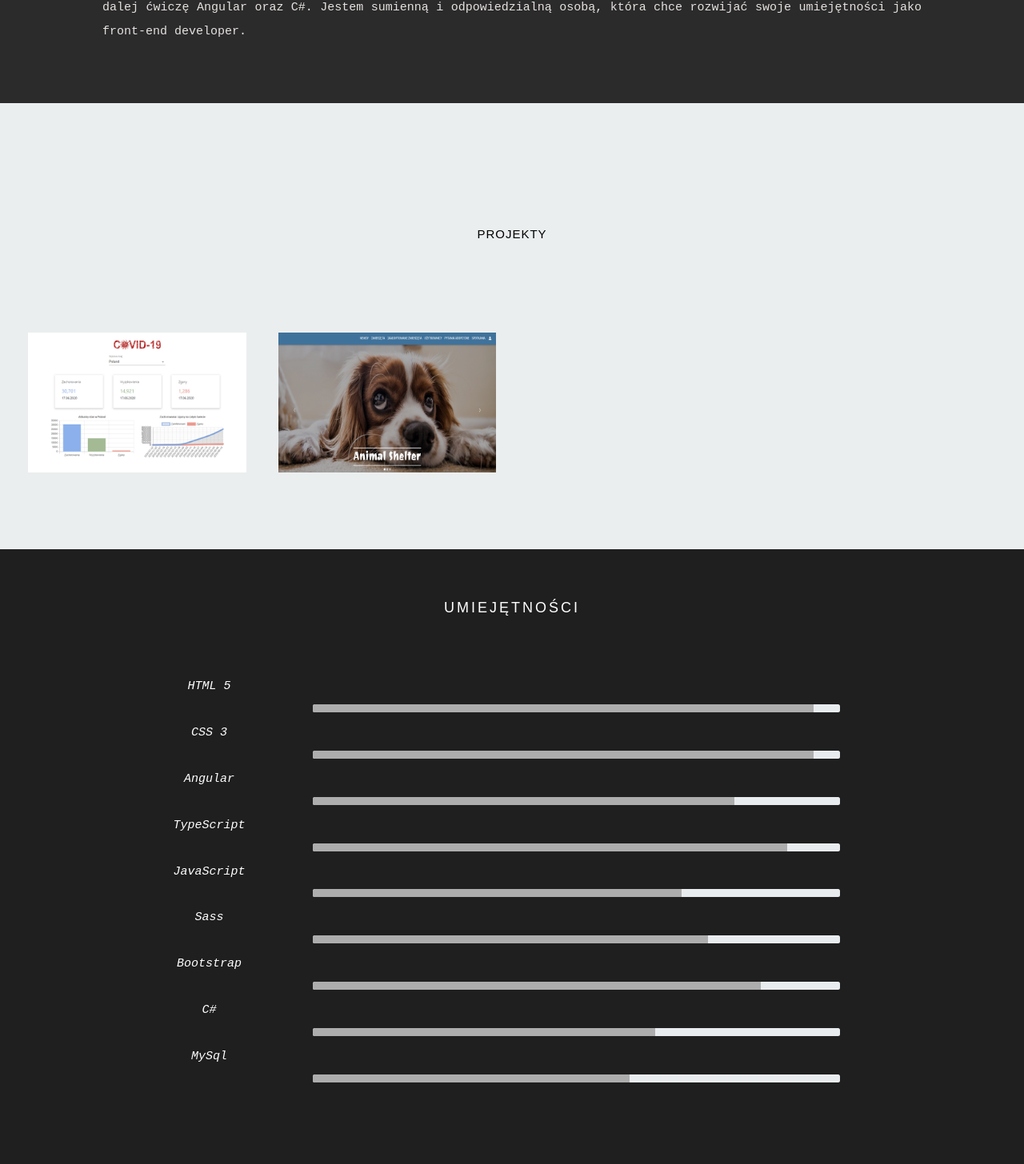
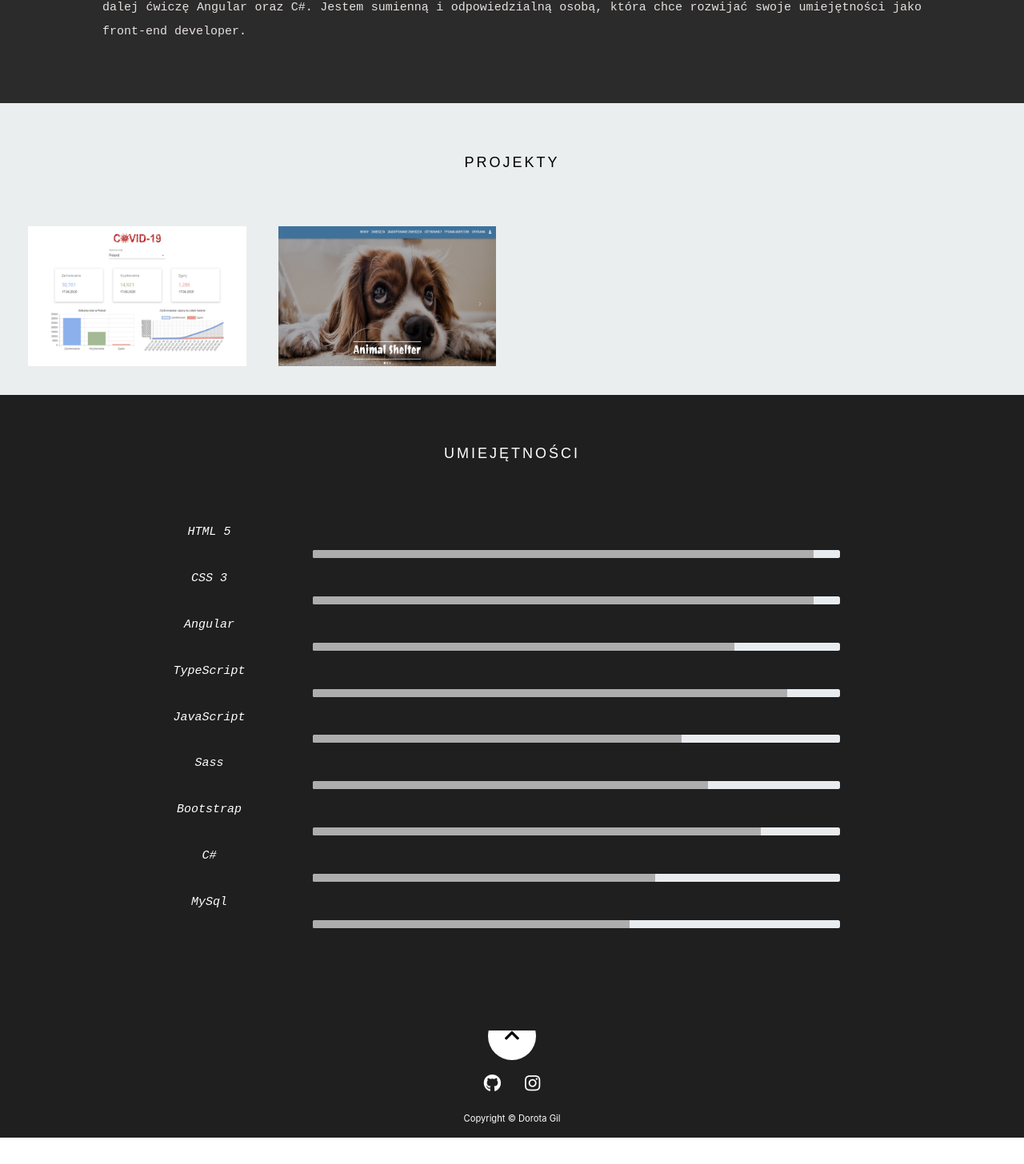
Before and after one commit to Dorota1997/Dorota1997.github.io, a React (Create React App) app: page / in a window 1280 px wide. Shown: the part 1199-2655 px from the top of the page at 80% size. After the commit the page ends 2622 px from the top, so only its background shows below. Built offline with nearby package versions, Linux system fonts and the light colour scheme; some icons are missing.

Commit message:
Modify styles

```diff
--- a/public/css/default.css
+++ b/public/css/default.css
@@ -24,7 +24,7 @@ time, mark, audio, video {
 }
 
 article,aside,details,figcaption,figure,
-footer,header,hgroup,menu,nav,section {
+smoothscroll,header,hgroup,menu,nav,section {
    display: block;
 }
 
--- a/public/css/layout.css
+++ b/public/css/layout.css
@@ -34,7 +34,6 @@ header .banner-text { width: 100%; }
 header .banner-text h3 {
    font: 50px/1.9em 'opensans-bold', sans-serif;
    color: #333333;
-   /* letter-spacing: -2px; */
    margin: 0 auto 18px auto;
    text-shadow: 0px 1px 3px rgba(0, 0, 0, .8);
    width: 100%;
@@ -58,7 +57,6 @@ header .banner-text hr {
    border-color: rgba(150, 150, 150, .1);
 }
 
-/* header social links */
 header .social {
    margin: 24px 0;
    padding: 0;
@@ -73,13 +71,11 @@ header .social li {
 header .social li a { color: #333333; }
 header .social li a:hover { color: #5b5b5b; }
 
-/* scrolldown link */
 header .scrolldown a {
    position: absolute;
    bottom: 30px;
    left: 50%;
    margin-left: -29px;
-   /* color: #fff; */
    display: block;
    height: 42px;
    width: 42px;
@@ -183,48 +179,28 @@ ul#nav li.current a { color: #57924c; }
 
 #resume {
    background: #fff;
-   padding-top: 90px;
-   padding-bottom: 72px;
-   overflow: hidden;
 }
 
-#resume a, #resume a:visited  { color: #11ABB0; }
-#resume a:hover, #resume a:focus { color: #313131; }
-
-#resume h1 {
-   font: 18px/24px 'opensans-bold', sans-serif;
-   text-transform: uppercase;
-   letter-spacing: 1px;
-}
-#resume h1 span {
-   border-bottom: 3px solid #11ABB0;
-   padding-bottom: 6px;
-}
 #resume h3 {
-   font: 25px/30px 'opensans-bold', sans-serif;
+   font-family: 'Courier New', Courier, monospace;
+   font-size: 20px;
+   font-weight: bold;
 }
 
 #resume .header-col { padding-top: 9px; }
-#resume .main-col { padding-right: 10%; }
 
-.education, .work {
-   margin-bottom: 48px;
-   padding-bottom: 24px;
-   border-bottom: 1px solid #E8E8E8;
+.experience-desc {
+   text-align: left;
+   font-family: 'Courier New', Courier, monospace;
+   font-size: 11px;
 }
+
 #resume .info {
-   font: 16px/24px 'librebaskerville-italic', serif;
    color: #6E7881;
-   margin-bottom: 18px;
-   margin-top: 9px;
-}
-#resume .info span {
-   margin-right: 5px;
-   margin-left: 5px;
-}
-#resume .date {
-   font: 15px/24px 'opensans-regular', sans-serif;
-   margin-top: 6px;
+   font-family: 'Courier New', Courier, monospace;
+   font-size: 15px;
+   text-align: left;
+   font-weight: bold;
 }
 
 .bars {
@@ -269,16 +245,6 @@ ul#nav li.current a { color: #57924c; }
 
 #portfolio {
    background: #ebeeee;
-   padding-top: 90px;
-   padding-bottom: 60px;
-}
-#portfolio h1 {
-   font: 15px/24px 'opensans-semibold', sans-serif;
-   text-transform: uppercase;
-   letter-spacing: 1px;
-   text-align: center;
-   margin-bottom: 48px;
-   color: #95A3A3;
 }
 
 #portfolio-wrapper {
@@ -286,7 +252,6 @@ ul#nav li.current a { color: #57924c; }
    flex-wrap: wrap;
 }
 
-/* Portfolio Content */
 #portfolio-wrapper .columns { margin-bottom: 36px; }
 .portfolio-item .item-wrap {
    background: #fff;
@@ -305,7 +270,6 @@ ul#nav li.current a { color: #57924c; }
    cursor: pointer;
 }
 
-/* overlay */
 .portfolio-item .item-wrap .overlay {
    position: absolute;
    left: 0;
@@ -362,7 +326,6 @@ ul#nav li.current a { color: #57924c; }
    margin-bottom: 0;
 }
 
-/* on hover */
 .portfolio-item:hover .overlay {
 	opacity: 1;
 	-moz-opacity: 1;
@@ -374,7 +337,6 @@ ul#nav li.current a { color: #57924c; }
 	filter:alpha(opacity=100);
 }
 
-/* popup modal */
 .popup-modal {
 	max-width: 550px;
 	background: #fff;
@@ -418,7 +380,6 @@ ul#nav li.current a { color: #57924c; }
 .popup-modal a:hover {	color: #00CCCC; }
 .popup-modal a.popup-modal-dismiss { margin-left: 24px; }
 
-/* content at start */
 .mfp-fade.mfp-wrap .mfp-content .popup-modal {
    opacity: 0;
    -webkit-transition: all 200ms ease-in-out;
@@ -427,11 +388,11 @@ ul#nav li.current a { color: #57924c; }
 	-ms-transition: all 200ms ease-in-out;
    transition: all 200ms ease-in-out;
 }
-/* content fadein */
+
 .mfp-fade.mfp-wrap.mfp-ready .mfp-content .popup-modal {
    opacity: 1;
 }
-/* content fadeout */
+
 .mfp-fade.mfp-wrap.mfp-removing .mfp-content .popup-modal {
    opacity: 0;
 }
@@ -534,7 +495,6 @@ ul#nav li.current a { color: #57924c; }
    color: #fff;
 }
 
-/*	Blockquotes */
 #testimonials blockquote {
    margin: 0 0px 30px 0px;
    padding-left: 0;
@@ -560,7 +520,6 @@ ul#nav li.current a { color: #57924c; }
 #testimonials blockquote cite a,
 #testimonials blockquote cite a:visited { color: #8B9798; border: none }
 
-/* Reset */
 .flexslider a:active,
 .flexslider a:focus  { outline: none; }
 .slides,
@@ -568,7 +527,6 @@ ul#nav li.current a { color: #57924c; }
 .flex-direction-nav { margin: 0; padding: 0; list-style: none; }
 .slides li { margin: 0; padding: 0;}
 
-/* Necessary Styles */
 .flexslider {
    position: relative;
    zoom: 1;
@@ -578,15 +536,12 @@ ul#nav li.current a { color: #57924c; }
 .flexslider .slides { zoom: 1; }
 .flexslider .slides > li { position: relative; }
 
-/* Hide the slides before the JS is loaded. Avoids image jumping */
 .flexslider .slides > li {
    display: none;
-   /* -webkit-backface-visibility: hidden;  */
 }
-/* Suggested container for slide animation setups. Can replace this with your own */
+
 .flex-container { zoom: 1; position: relative; }
 
-/* Clearfix for .slides */
 .slides:before,
 .slides:after {
    content: " ";
@@ -596,19 +551,14 @@ ul#nav li.current a { color: #57924c; }
    clear: both;
 }
 
-/* No JavaScript Fallback */
-/* If you are not using another script, such as Modernizr, make sure you
- * include js that eliminates this class on page load */
 .no-js .slides > li:first-child { display: block; }
 
-/* Slider Styles */
+
 .slides { zoom: 1; }
 .slides > li {
-   /*margin-right: 5px; */
    overflow: hidden;
 }
 
-/* Control Nav */
 .flex-control-nav {
     width: 100%;
     position: absolute;
@@ -645,97 +595,6 @@ ul#nav li.current a { color: #57924c; }
     cursor: default;
 }
 
-#contact {
-   background: #191919;
-   padding-top: 96px;
-   padding-bottom: 102px;
-   color: #636363;
-}
-#contact .section-head { margin-bottom: 42px; }
-
-#contact a, #contact a:visited  { color: #11ABB0; }
-#contact a:hover, #contact a:focus { color: #fff; }
-
-#contact h1 {
-   font: 18px/24px 'opensans-bold', sans-serif;
-   text-transform: uppercase;
-   letter-spacing: 3px;
-   color: #EBEEEE;
-   margin-bottom: 6px;
-}
-#contact h1 span { display: none; }
-#contact h1:before {
-   font-family: 'FontAwesome';
-   content: "\f0e0";
-	padding-right: 10px;
-	font-size: 72px;
-   line-height: 72px;
-   text-align: left;
-   float: left;
-   color: #ebeeee;
-}
-
-#contact h4 {
-   font: 16px/24px 'opensans-bold', sans-serif;
-   color: #EBEEEE;
-   margin-bottom: 6px;
-}
-#contact p.lead {
-   font: 18px/36px 'opensans-light', sans-serif;
-   padding-right: 3%;
-}
-#contact .header-col { padding-top: 6px; }
-
-
-/* contact form */
-#contact form { margin-bottom: 30px; }
-#contact label {
-   font: 15px/24px 'opensans-bold', sans-serif;
-   margin: 12px 0;
-   color: #EBEEEE;
-	display: inline-block;
-	/* float: left; */
-   width: 26%;
-}
-#contact input,
-#contact textarea,
-#contact select {
-   padding: 18px 20px;
-	color: #eee;
-	background: #373233;
-	margin-bottom: 42px;
-	border: 0;
-	outline: none;
-   font-size: 15px;
-   line-height: 24px;
-   width: 65%;
-}
-#contact input:focus,
-#contact textarea:focus,
-#contact select:focus {
-	color: #fff;
-	background-color: #11ABB0;
-}
-#contact button.submit {
-	text-transform: uppercase;
-	letter-spacing: 3px;
-	color:#fff;
-   background: #0D0D0D;
-	border: none;
-   cursor: pointer;
-   height: auto;
-   display: inline-block;
-	border-radius: 3px;
-   margin-left: 26%;
-}
-#contact button.submit:hover {
-	color: #0D0D0D;
-	background: #fff;
-}
-#contact span.required {
-	color: #11ABB0;
-	font-size: 13px;
-}
 #message-warning, #message-success {
    display: none;
 	background: #0F0F0F;
@@ -758,38 +617,20 @@ ul#nav li.current a { color: #57924c; }
    top: 17px;
 }
 
-
-/* Twitter Feed */
-#twitter {
-   margin-top: 12px;
-   padding: 0;
-}
-#twitter li {
-   margin: 6px 0px 12px 0;
-   line-height: 30px;
-}
-#twitter li span {
-   display: block;
-}
-#twitter li b a {
-   font: 13px/36px 'opensans-regular', Sans-serif;
-   color: #474747 !important;
-   border: none;
+footer {
+   background: #1F1F1F;
+   min-height: 100px;
+   width: 100%;
+   overflow: hidden;
+   font-size: 14px;
+   color: white;
+   position: relative;
+   text-align: center;
 }
 
-footer {
-   padding-top: 48px;
-   margin-bottom: 48px;
-   color: #303030;
-   font-size: 14px;
-   text-align: center;
-   position: relative;
-}
-
-footer a, footer a:visited { color: #525252; }
+footer a, footer a:visited { color: #fff; }
 footer a:hover, footer a:focus { color: #fff; }
 
-/* copyright */
 footer .copyright {
     margin: 0;
     padding: 0;
@@ -813,38 +654,23 @@ footer .copyright  li:first-child:before {
     display: none;
 }
 
-/* social links */
-footer .social-links {
-   margin: 18px 0 30px 0;
-   padding: 0;
-   font-size: 30px;
-}
-footer .social-links li {
-    display: inline-block;
-    margin: 0;
-    padding: 0;
-    margin-left: 42px;
-    color: #F06000;
+.social-links {
+   margin-top: 50px;
+   font-size: 22px;
 }
 
-footer .social-links li a { color: #333333; }
-footer .social-links li a:hover { color: #5b5b5b; }
-footer .social-links li:first-child { margin-left: 0; }
-
-/* Go To Top Button */
 #go-top {
 	position: absolute;
-	top: -24px;
+	top: -23px;
    left: 50%;
    margin-left: -30px;
 }
 #go-top a {
-	text-decoration: none;
 	border: 0 none;
 	display: block;
 	width: 60px;
 	height: 60px;
-	background-color: #525252;
+	background: white !important;
 
 	-webkit-transition: all 0.2s ease-in-out;
    -moz-transition: all 0.2s ease-in-out;
@@ -852,9 +678,9 @@ footer .social-links li:first-child { margin-left: 0; }
    -ms-transition: all 0.2s ease-in-out;
    transition: all 0.2s ease-in-out;
 
-   color: #fff;
+   color: black;
    font-size: 21px;
    line-height: 60px;
  	border-radius: 100%;
 }
-#go-top a:hover { background-color: #0F9095; }
+#go-top a:hover { background-color: white; }
```
